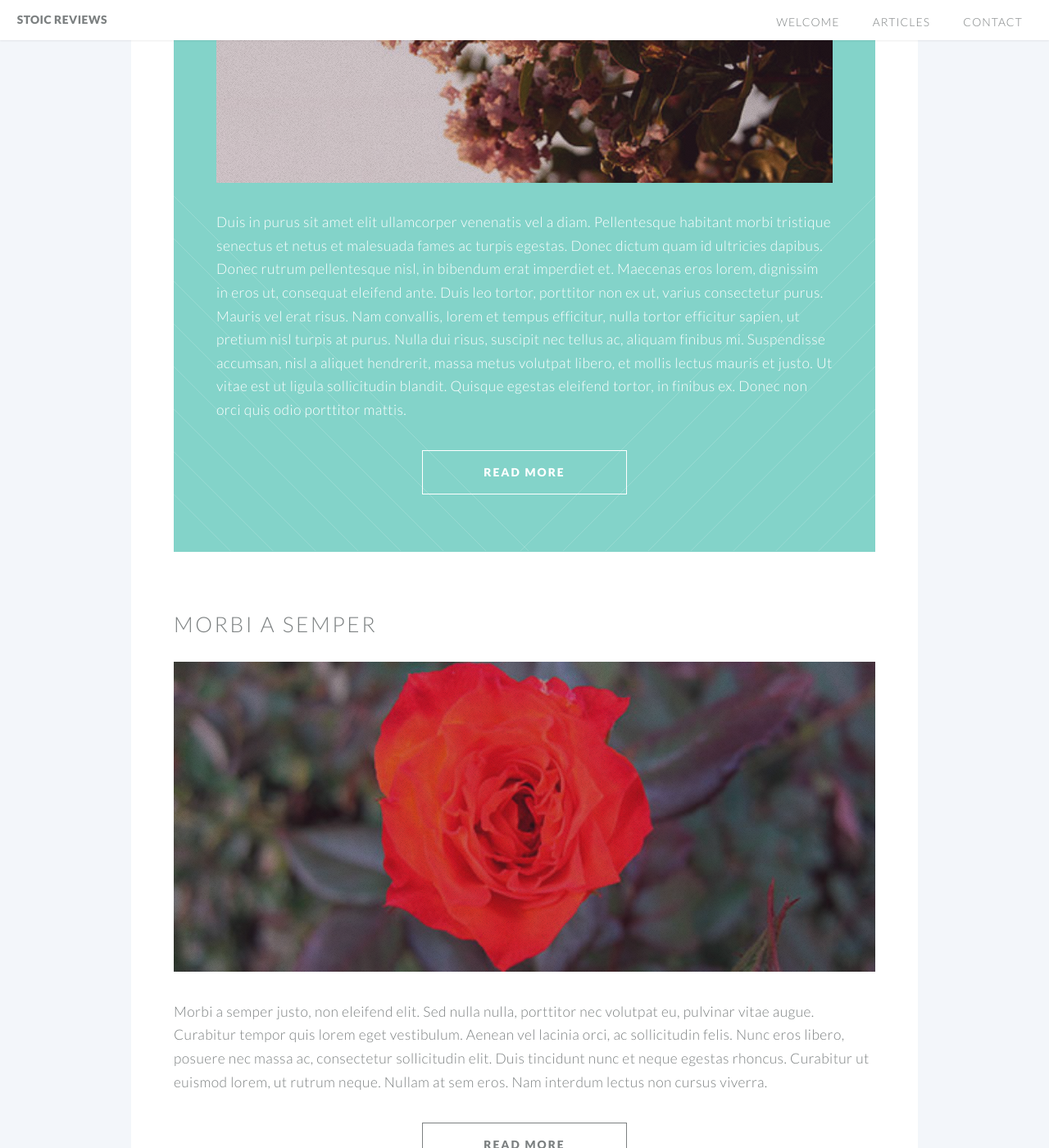
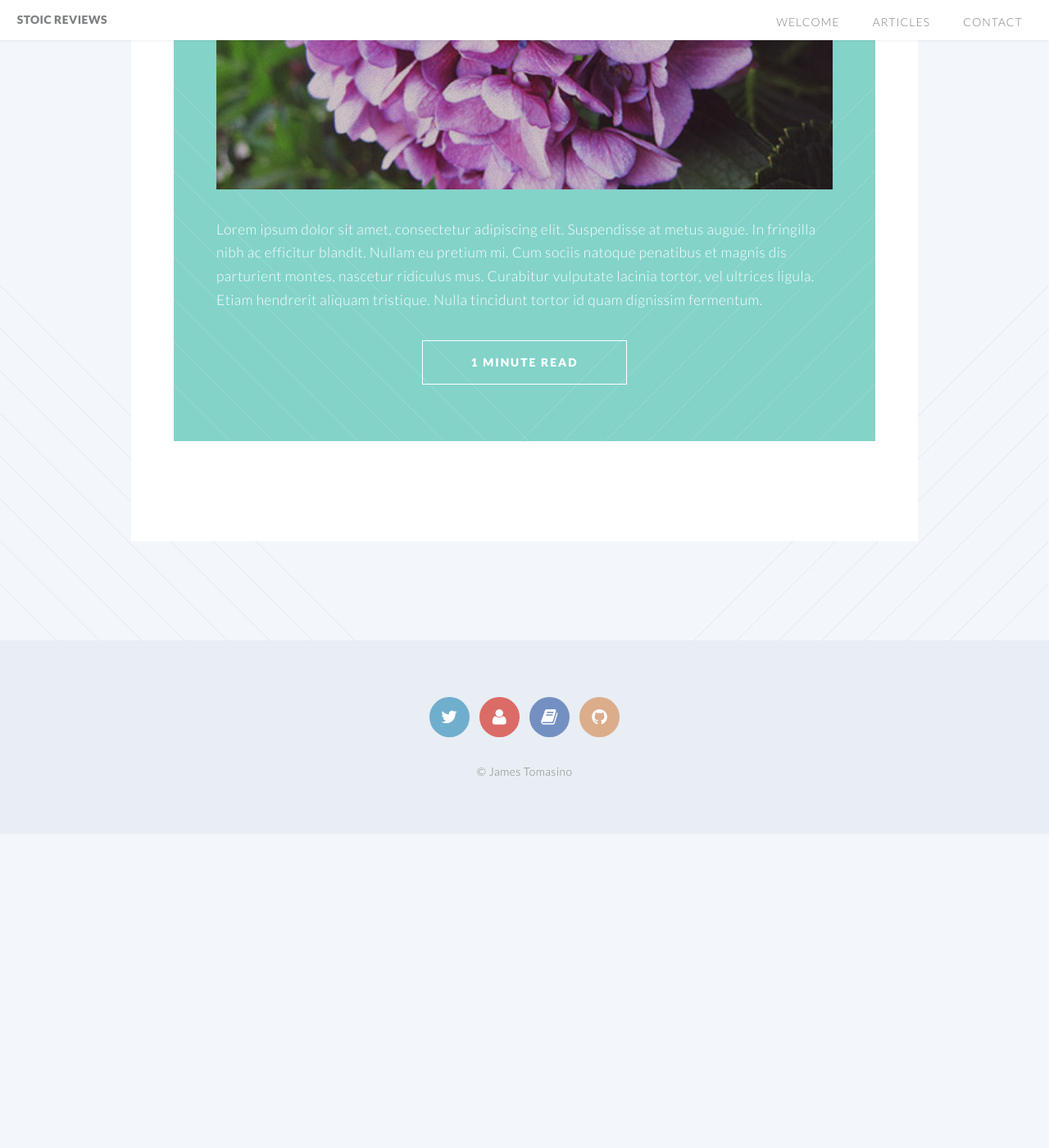
Before and after one commit to jamestomasino/stoicreviews, a Jekyll site: the page built from articles.html, in a window 1280 px wide and 1400 px high, scrolled down 621 px. Shown: the whole window at 82% size. Built offline with Jekyll 4.4.1, drawn with Linux system fonts in a browser that asks for light colours; after the commit the page ends 1638 px from its top, so only the background shows below that; some of the changed text lies outside the part shown.

Commit message:
customizing themes

```diff
--- a/_config.yml
+++ b/_config.yml
@@ -7,6 +7,7 @@
   line in _config.yml. It will appear in your document head meta (for
   Google search results) and in your feed.xml site description.
 baseurl: "" # the subpath of your site, e.g. /blog/
+permalink: /articles/:categories/:title
 url: "http://stoicreviews.com" # the base hostname & protocol for your site
 twitter_username: mr_ino
 github_username:  jamestomasino
--- a/_includes/head.html
+++ b/_includes/head.html
@@ -1,7 +1,11 @@
 <head>
-    <title>{% if page.title %}{{ page.title }}{% else %}{{ site.title }}{% endif %}</title>
+<title>{% if page.title %}{{ page.title }} | {{ site.title}}{% else %}{{ site.title }}{% endif %}</title>
     <meta http-equiv="content-type" content="text/html; charset=utf-8" />
-    <meta name="description" content="{{ site.description }}">
+	{% if page.description %}
+		<meta name="description" content="{{ page.description}}" />
+	{% else %}
+		<meta name="description" content="{{ site.description }}">
+	{% endif %}
     <meta name="keywords" content="" />
     <!--[if lte IE 8]><script src="css/ie/html5shiv.js"></script><![endif]-->
     <script src="/js/jquery.min.js"></script>
--- a/_layouts/post.html
+++ b/_layouts/post.html
@@ -10,9 +10,10 @@
 	</header>
 
 	<section class="style4 wrapper container">
+
 		{{ content }}
 
-		{% include twitter.html %}
+		<p>{% include twitter.html %}</p>
 
 		{% if page.comments %}
 		<div id="disqus_thread"></div>
--- a/_posts/2014-08-07-first-post.markdown
+++ b/_posts/2014-08-07-first-post.markdown
@@ -2,7 +2,7 @@
 layout: post
 title:  "Lorem Ipsum"
 date:   2014-08-31 14:36:23
-permalink: /first-post.html
+category: "monkeys"
 ---
 <span class="image featured"><img src="/images/pic02.jpg" alt=""></span>
 Lorem ipsum dolor sit amet, consectetur adipiscing elit. Suspendisse at metus augue. In fringilla nibh ac efficitur blandit. Nullam eu pretium mi. Cum sociis natoque penatibus et magnis dis parturient montes, nascetur ridiculus mus. Curabitur vulputate lacinia tortor, vel ultrices ligula. Etiam hendrerit aliquam tristique. Nulla tincidunt tortor id quam dignissim fermentum.
--- a/_posts/2014-08-31-duis-in-purus.markdown
+++ /dev/null
@@ -1,14 +0,0 @@
----
-layout: post
-title:  "Duis in purus"
-date:   2014-09-07 14:36:23
-categories: Duis
----
-<span class="image featured"><img src="/images/pic01.jpg" alt=""></span>
-Duis in purus sit amet elit ullamcorper venenatis vel a diam. Pellentesque habitant morbi tristique senectus et netus et malesuada fames ac turpis egestas. Donec dictum quam id ultricies dapibus. Donec rutrum pellentesque nisl, in bibendum erat imperdiet et. Maecenas eros lorem, dignissim in eros ut, consequat eleifend ante. Duis leo tortor, porttitor non ex ut, varius consectetur purus. Mauris vel erat risus. Nam convallis, lorem et tempus efficitur, nulla tortor efficitur sapien, ut pretium nisl turpis at purus. Nulla dui risus, suscipit nec tellus ac, aliquam finibus mi. Suspendisse accumsan, nisl a aliquet hendrerit, massa metus volutpat libero, et mollis lectus mauris et justo. Ut vitae est ut ligula sollicitudin blandit. Quisque egestas eleifend tortor, in finibus ex. Donec non orci quis odio porttitor mattis.
-
-Duis ut blandit lorem. Suspendisse potenti. Donec maximus blandit neque dapibus hendrerit. Praesent dignissim turpis eu nisl varius tempor. Interdum et malesuada fames ac ante ipsum primis in faucibus. Curabitur in volutpat felis. Sed eget neque vel risus fermentum maximus a vel arcu. Vivamus non lorem mattis, vehicula metus eu, pellentesque mauris. Nunc fermentum efficitur justo, et rutrum mi finibus non. Sed vehicula eros id elit elementum rhoncus. Nullam quis tellus vitae metus eleifend pharetra eget interdum nulla. Integer sit amet imperdiet urna.
-
-Morbi a semper justo, non eleifend elit. Sed nulla nulla, porttitor nec volutpat eu, pulvinar vitae augue. Curabitur tempor quis lorem eget vestibulum. Aenean vel lacinia orci, ac sollicitudin felis. Nunc eros libero, posuere nec massa ac, consectetur sollicitudin elit. Duis tincidunt nunc et neque egestas rhoncus. Curabitur ut euismod lorem, ut rutrum neque. Nullam at sem eros. Nam interdum lectus non cursus viverra.
-
-Duis eget magna at arcu tincidunt ultricies. Curabitur in facilisis sem, nec bibendum eros. Nunc fringilla imperdiet diam sed viverra. Vivamus lobortis dignissim mi. Lorem ipsum dolor sit amet, consectetur adipiscing elit. Morbi laoreet eu diam eu pellentesque. Duis tempus metus urna, vel faucibus ligula pharetra euismod. Donec rhoncus blandit posuere. Mauris mattis dolor est, dictum venenatis augue facilisis sit amet. Ut ante odio, congue eget arcu nec, semper eleifend urna. Donec rutrum pretium odio non pellentesque. Vestibulum ante ipsum primis in faucibus orci luctus et ultrices posuere cubilia Curae; Nullam pellentesque nulla at tincidunt ultrices. Donec finibus malesuada magna. Phasellus eget tortor in lectus vehicula viverra sit amet sit amet purus.
--- a/_posts/2014-10-29-morbi-a-semper.md
+++ /dev/null
@@ -1,10 +0,0 @@
----
-layout: post
-title:  "Morbi a Semper"
-date:   2014-08-31 14:36:23
----
-
-<span class="image featured"><img src="/images/pic03.jpg" alt=""></span>
-Morbi a semper justo, non eleifend elit. Sed nulla nulla, porttitor nec volutpat eu, pulvinar vitae augue. Curabitur tempor quis lorem eget vestibulum. Aenean vel lacinia orci, ac sollicitudin felis. Nunc eros libero, posuere nec massa ac, consectetur sollicitudin elit. Duis tincidunt nunc et neque egestas rhoncus. Curabitur ut euismod lorem, ut rutrum neque. Nullam at sem eros. Nam interdum lectus non cursus viverra.
-
-Duis eget magna at arcu tincidunt ultricies. Curabitur in facilisis sem, nec bibendum eros. Nunc fringilla imperdiet diam sed viverra. Vivamus lobortis dignissim mi. Lorem ipsum dolor sit amet, consectetur adipiscing elit. Morbi laoreet eu diam eu pellentesque. Duis tempus metus urna, vel faucibus ligula pharetra euismod. Donec rhoncus blandit posuere. Mauris mattis dolor est, dictum venenatis augue facilisis sit amet. Ut ante odio, congue eget arcu nec, semper eleifend urna. Donec rutrum pretium odio non pellentesque. Vestibulum ante ipsum primis in faucibus orci luctus et ultrices posuere cubilia Curae; Nullam pellentesque nulla at tincidunt ultrices. Donec finibus malesuada magna. Phasellus eget tortor in lectus vehicula viverra sit amet sit amet purus.
--- a/articles.html
+++ b/articles.html
@@ -12,10 +12,18 @@
 			{% for post in site.posts %}
 			<li class="wrapper {% if forloop.first %} style2 {% else %} style1 {% endif %}">
 				<h2><a href="{{ post.url }}">{{ post.title }}</a></h2>
+				</p>
 				{{ post.excerpt }}
 				<section class="special">
 					<ul class="buttons">
-                        <li><a href="{{ post.url }}" class="button">Read more</a></li>
+						<li><a href="{{ post.url }}" class="button">
+							{% capture words %}
+							{{ post.content | number_of_words | minus: 180 }}
+							{% endcapture %}
+							{% unless words contains "-" %}
+							{{ words | plus: 180 | divided_by: 180 | append: " minute read" }}
+							{% endunless %}
+						</a></li>
 					</ul></section>
 			</li>
 			{% endfor %}
```
Also changed, not shown: assets/pic01.jpg (deleted), assets/pic02.jpg (deleted), assets/pic03.jpg (deleted), assets/pic04.jpg (deleted). Lines whose indentation alone changed are shown as unchanged.
